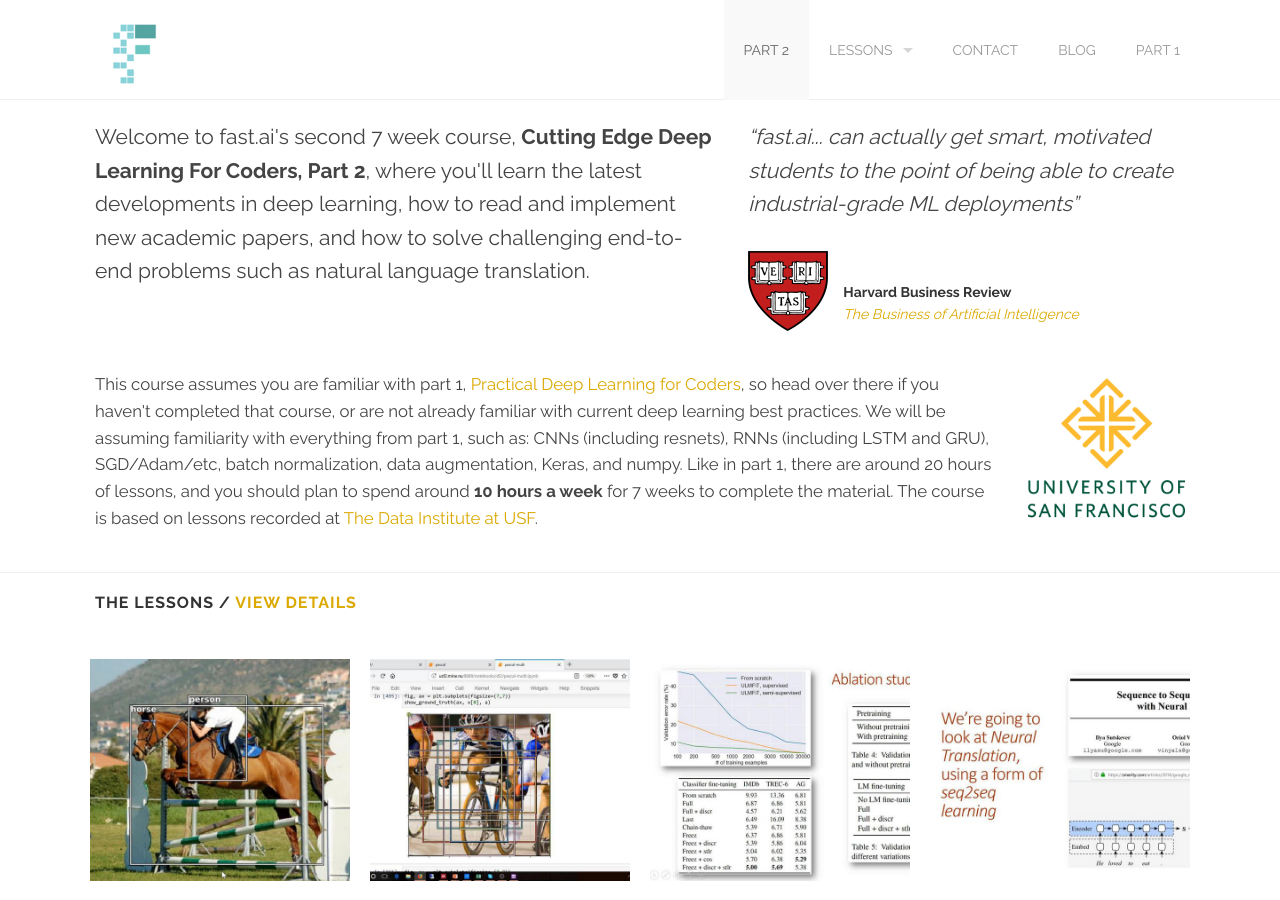
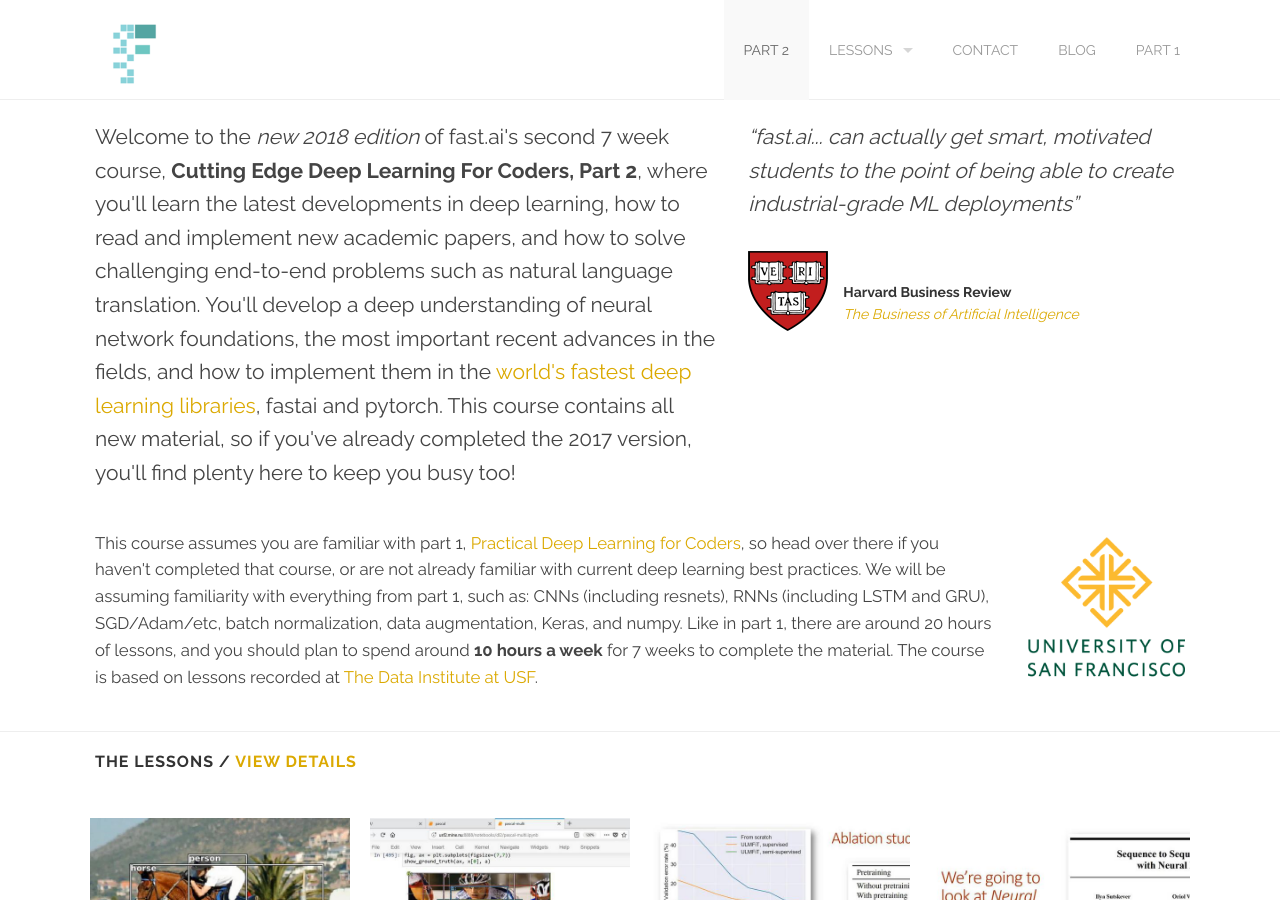
Before and after one commit to fastai/dlcert2, a Jekyll site: the page built from docs/part2.html, in a window 1280 px wide and 900 px high. Built offline with Jekyll 4.4.1, drawn with Linux system fonts in a browser that asks for light colours.

Commit message:
part 2 2018

```diff
--- a/docs/part2.html
+++ b/docs/part2.html
@@ -125,7 +125,7 @@
   <div class='row'>
     <div class='large-7 columns'>
       <p style='font-size: 1.5rem;'>
-      Welcome to fast.ai's second 7 week course, <b>Cutting Edge Deep Learning For Coders, Part 2</b>, where you'll learn the latest developments in deep learning, how to read and implement new academic papers, and how to solve challenging end-to-end problems such as natural language translation.
+      Welcome to the <i>new 2018 edition</i> of fast.ai's second 7 week course, <b>Cutting Edge Deep Learning For Coders, Part 2</b>, where you'll learn the latest developments in deep learning, how to read and implement new academic papers, and how to solve challenging end-to-end problems such as natural language translation. You'll develop a deep understanding of neural network foundations, the most important recent advances in the fields, and how to implement them in the <a href="http://www.fast.ai/2018/04/30/dawnbench-fastai/">world's fastest deep learning libraries</a>, fastai and pytorch. This course contains all new material, so if you've already completed the 2017 version, you'll find plenty here to keep you busy too!
       </p>
     </div>
     <div class='modTestimonials simple'>
```
